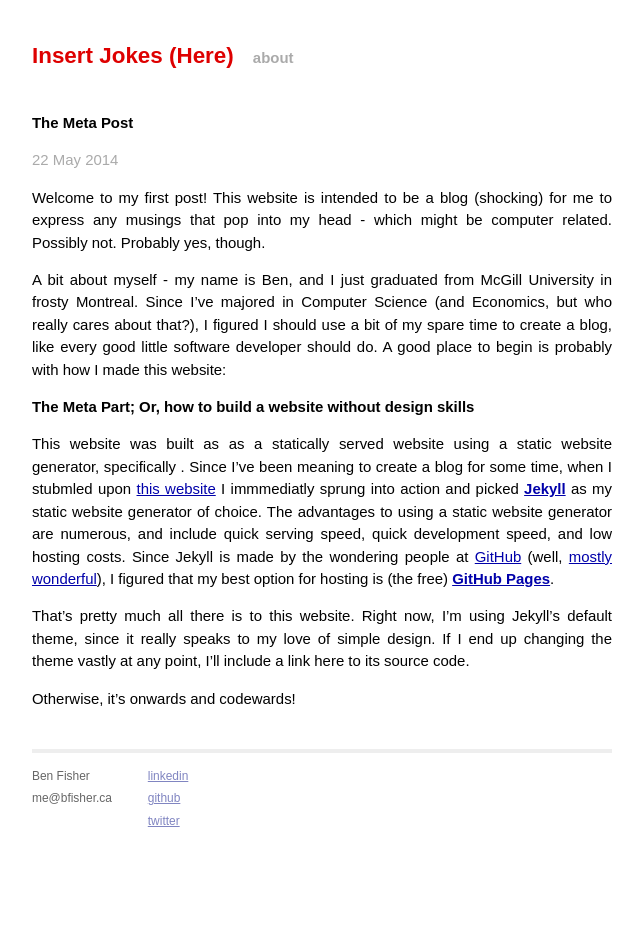
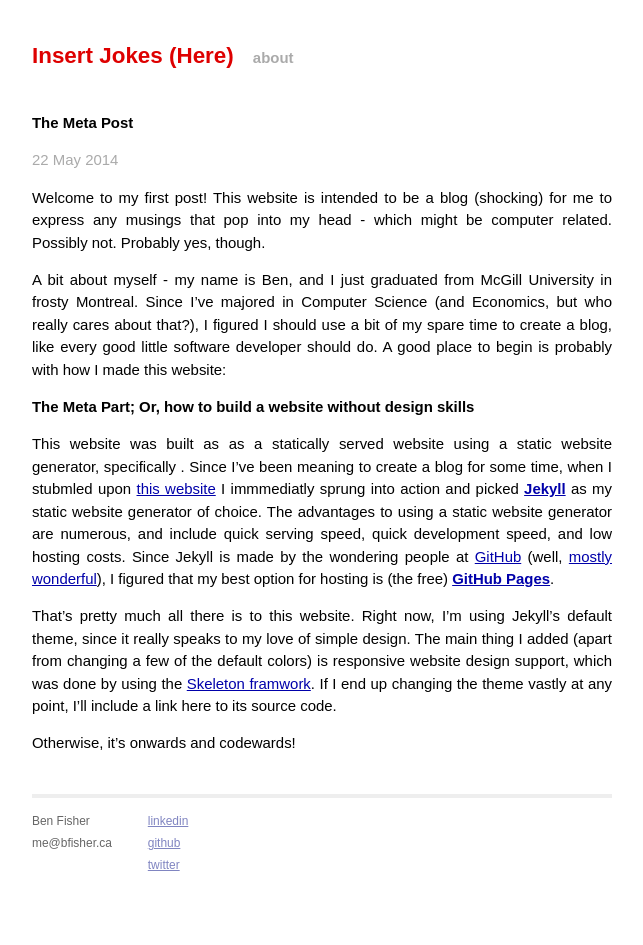
Before and after one commit to bzfisher/bzfisher.github.io, a Jekyll site: the page built from _posts/2014-05-22-the-meta-post.markdown, in a window 1280 px wide. Shown: the whole page, without its empty margins (318-961 px from the left). Built offline with Jekyll 4.4.1, drawn with Linux system fonts in a browser that asks for light colours; Markdown is read by kramdown in place of the engine named in the settings.

Commit message:
adupdated first post to include a bit about responsive website desgin

```diff
--- a/_posts/2014-05-22-the-meta-post.markdown
+++ b/_posts/2014-05-22-the-meta-post.markdown
@@ -11,7 +11,7 @@ A bit about myself - my name is Ben, and I just graduated from McGill University
 
 This website was built as as a statically served website using a static website generator, specifically . Since I've been meaning to create a blog for some time, when I stubmled upon [this website][top_static_gen] I immmediatly sprung into action and picked **[Jekyll][jekyll]** as my static website generator of choice. The advantages to using a static website generator are numerous, and include quick serving speed, quick development speed, and low hosting costs. Since Jekyll is made by the wondering people at [GitHub] [github] (well, [mostly wonderful][github_trouble]), I figured that my best option for hosting is (the free) **[GitHub Pages][github_pages]**.
 
-That's pretty  much all there is to this website. Right now, I'm using Jekyll's default theme, since it really speaks to my love of simple design. If I end up changing the theme vastly at any point, I'll include a link here to its source code.
+That's pretty  much all there is to this website. Right now, I'm using Jekyll's default theme, since it really speaks to my love of simple design. The main thing I added (apart from changing a few of the default colors) is responsive website design support, which was done by using the [Skeleton framwork][skeleton]. If I end up changing the theme vastly at any point, I'll include a link here to its source code.
 
 Otherwise, it's onwards and codewards!
 
@@ -21,3 +21,4 @@ Otherwise, it's onwards and codewards!
 [github_trouble]:    http://techcrunch.com/2014/03/15/julie-ann-horvath-describes-sexism-and-intimidation-behind-her-github-exit/
 [top_static_gen]:     http://www.staticgen.com/
 [github_pages]:     https://pages.github.com/
+[skeleton]:      http://www.getskeleton.com/
```
